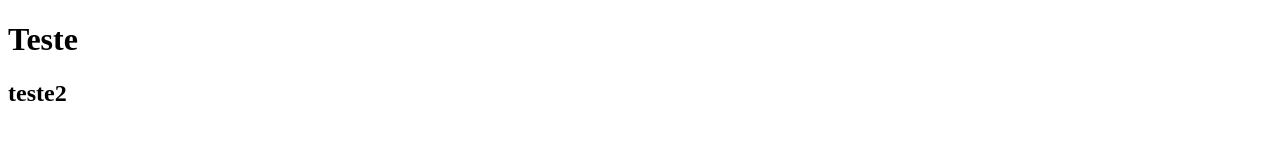
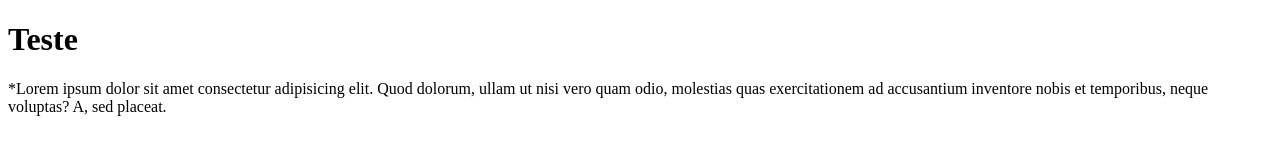
Before and after one commit to eeduardooferreira/teste, a plain HTML site: page index.html in a window 1280 px wide. Drawn offline with Linux system fonts and the light colour scheme.

Commit message:
Mes segundo commit

```diff
--- a/index.html
+++ b/index.html
@@ -3,10 +3,10 @@
 <head>
     <meta charset="UTF-8">
     <meta name="viewport" content="width=device-width, initial-scale=1.0">
-    <title>Document</title>
+    <title>Minha Pagina</title>
 </head>
 <body>
    <h1>Teste</h1>
-   <h2>teste2</h2>
+   <p>*Lorem ipsum dolor sit amet consectetur adipisicing elit. Quod dolorum, ullam ut nisi vero quam odio, molestias quas exercitationem ad accusantium inventore nobis et temporibus, neque voluptas? A, sed placeat.</p>
 </body>
 </html>
```
